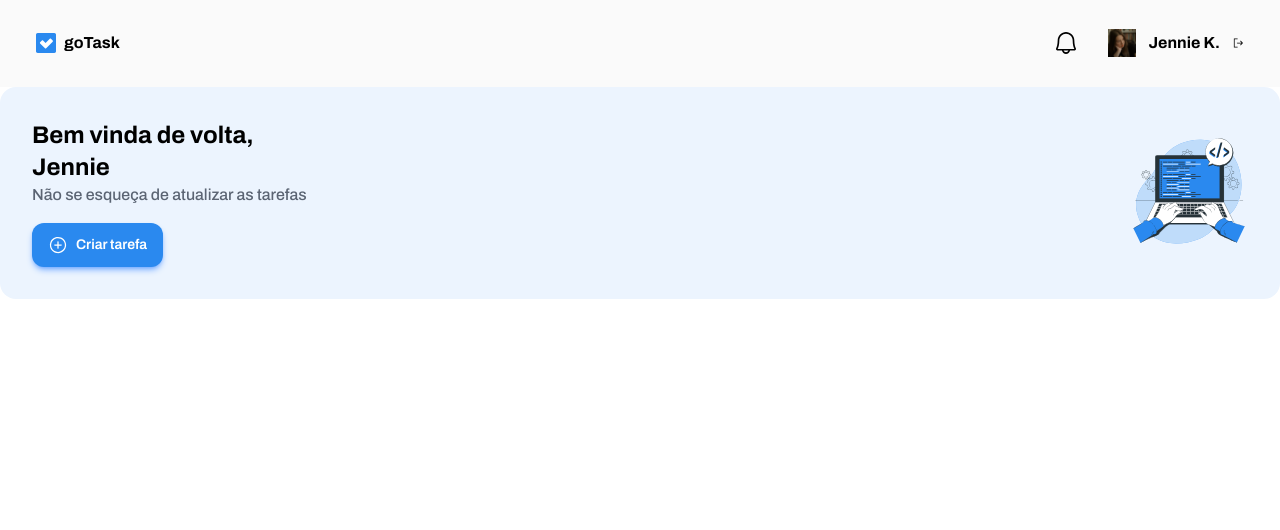
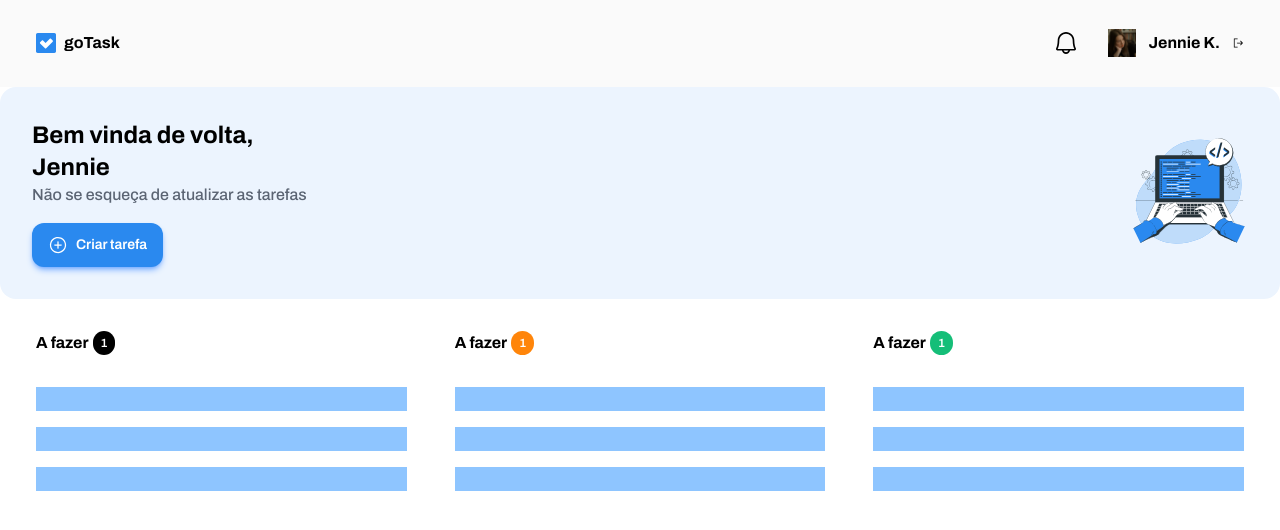
Before and after one commit to frederico-codes/angular-projeto-go-task, an Angular app: page / in a window 1280 px wide. Shown: the top 530 px of the page. Built offline with nearby package versions, Linux system fonts and the light colour scheme.

Commit message:
criação do layout das colunas de tarefas

```diff
--- a/src/app/app.component.html
+++ b/src/app/app.component.html
@@ -1,4 +1,5 @@
 <div class="mx-auto max-w-7xl">
   <app-header></app-header>
-  <app-welcome-section></app-welcome-section>
+  <app-welcome-section/>
+  <app-task-list-section/>
 </div>
--- a/src/app/app.component.ts
+++ b/src/app/app.component.ts
@@ -1,10 +1,11 @@
 import { Component } from '@angular/core';
 import { HeaderComponent } from "./components/header/header.component";
 import { WelcomeSectionComponent } from "./components/welcome-section/welcome-section.component";
+import { TaskListSectionComponent } from "./components/task-list-section/task-list-section.component";
 
 @Component({
   selector: 'app-root',
-  imports: [HeaderComponent, WelcomeSectionComponent],
+  imports: [HeaderComponent, WelcomeSectionComponent, TaskListSectionComponent],
   templateUrl: './app.component.html',
   styleUrl: './app.component.css'
 })
--- a/src/app/components/task-list-section/task-list-section.component.html
+++ b/src/app/components/task-list-section/task-list-section.component.html
@@ -1 +1,41 @@
-<p>task-list-section works!</p>
+<div class="p-3 mb-6 flex overflow-x-auto scrollbar-hidden">
+  <div class="flex-1 py-3 px-6 min-w-60 flex flex-col gap-6">
+    <div class="py-2 borderb border-[#d1d5d8] flex items-center gap-1">
+      <h1 class="font-bold">A fazer</h1>
+      <span class="text-xs font-semibold text-white bg-black py-1 px-2 rounded-2xl">
+        1
+      </span>
+    </div>
+    <div class="flex flex-col gap-4">
+      <div class="bg-blue-300 p-3"></div>
+      <div class="bg-blue-300 p-3"></div>
+      <div class="bg-blue-300 p-3"></div>
+    </div>
+  </div>
+   <div class="flex-1 py-3 px-6 min-w-60 flex flex-col gap-6">
+    <div class="py-2 borderb border-[#d1d5d8] flex items-center gap-1">
+      <h1 class="font-bold">A fazer</h1>
+      <span class="text-xs font-semibold text-white bg-[#ff850a] py-1 px-2 rounded-2xl">
+        1
+      </span>
+    </div>
+    <div class="flex flex-col gap-4">
+      <div class="bg-blue-300 p-3"></div>
+      <div class="bg-blue-300 p-3"></div>
+      <div class="bg-blue-300 p-3"></div>
+    </div>
+  </div>
+   <div class="flex-1 py-3 px-6 min-w-60 flex flex-col gap-6">
+    <div class="py-2 borderb border-[#d1d5d8] flex items-center gap-1">
+      <h1 class="font-bold">A fazer</h1>
+      <span class="text-xs font-semibold text-white bg-[#15be78] py-1 px-2 rounded-2xl">
+        1
+      </span>
+    </div>
+    <div class="flex flex-col gap-4">
+      <div class="bg-blue-300 p-3"></div>
+      <div class="bg-blue-300 p-3"></div>
+      <div class="bg-blue-300 p-3"></div>
+    </div>
+  </div>
+</div>
--- a/src/styles.css
+++ b/src/styles.css
@@ -1,6 +1,10 @@
 @import url('https://fonts.googleapis.com/css2?family=Archivo:ital,wght@0,100..900;1,100..900&display=swap');
 @import "tailwindcss";
-
+@utility scrollbar-hidden{
+  &::-webkit-scrollbar{
+    display:none;
+  }
+}
 
 html {
    font-family: "Archivo", sans-serif;
```
